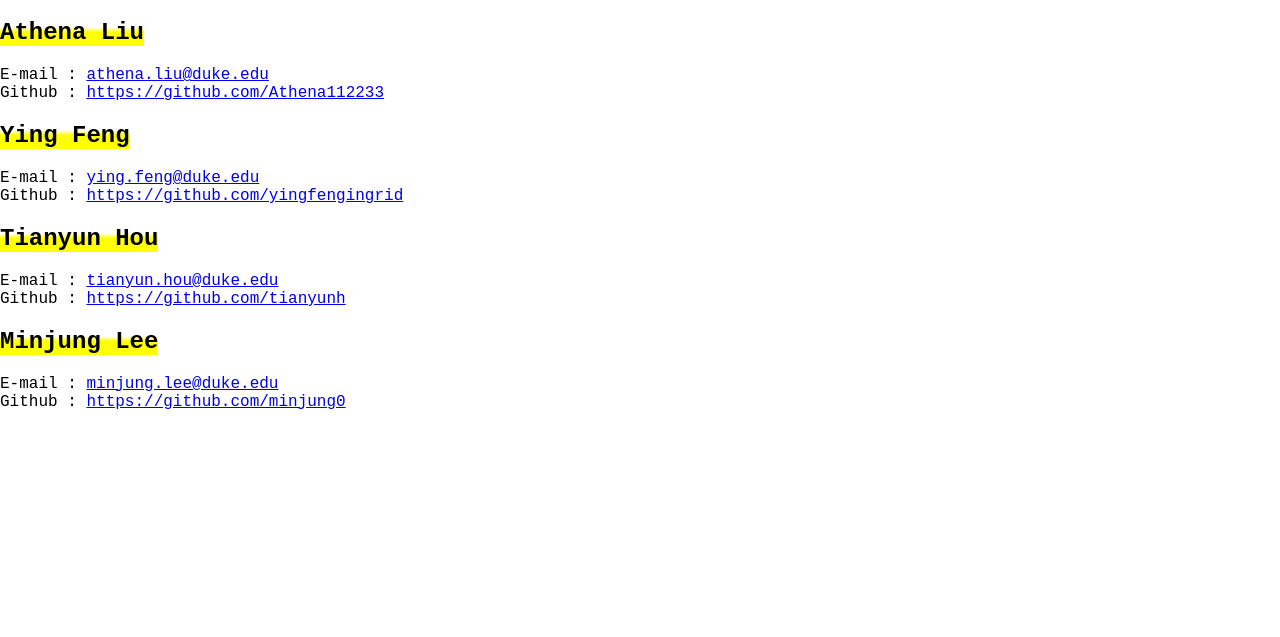
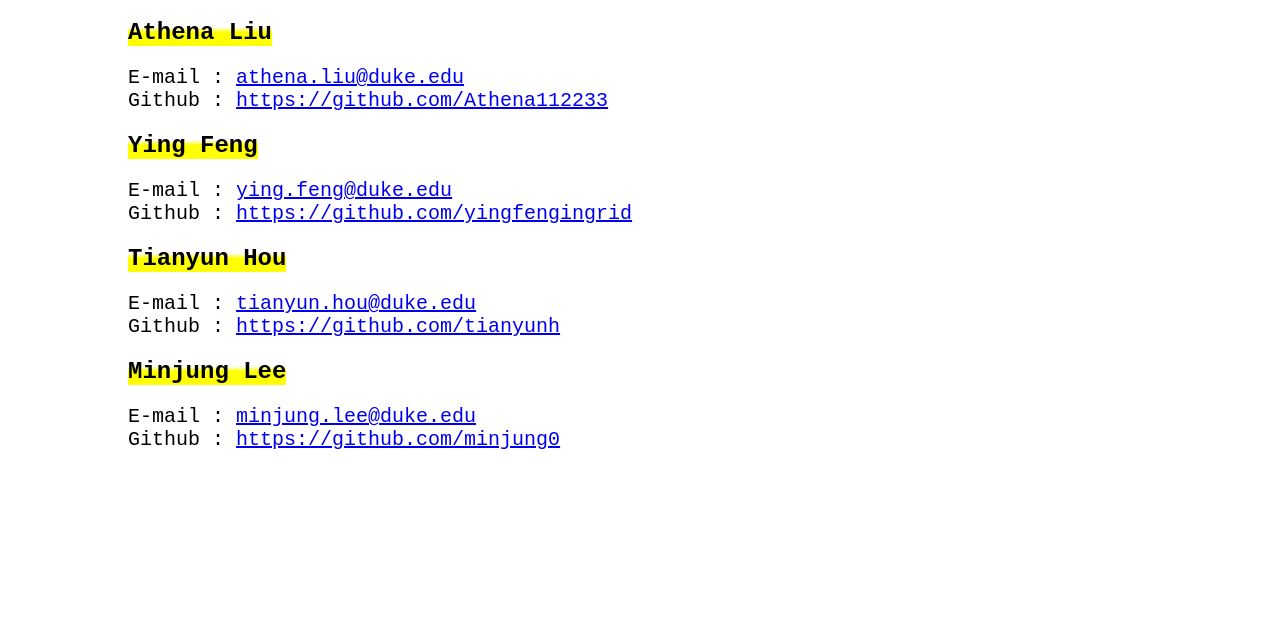
Before and after one commit to Athena112233/airplane_ticket_price, a plain HTML site: page contact_us.html in a window 1280 px wide. Shown: the part 163-800 px from the top of the page. Drawn offline with Linux system fonts and the light colour scheme.

Commit message:
added style to contact us

```diff
--- a/contact_us.html
+++ b/contact_us.html
@@ -15,21 +15,23 @@
             <a href = "contribute.html"> Contribute </a>
             <a href = "contact_us.html"> Contact Us </a>
         </nav>
+
+        <div class = content>
             <div>
                 <h1 class = "subpage-title"> Contact Us </h1>
             </div>
             <h2><span style="background: linear-gradient(0deg, yellow 50%, transparent 70%)">Athena Liu</span></h2>
-    E-mail : <a href="mailto:athena.liu@duke.edu">athena.liu@duke.edu</a><br>
-    Github : <a href="https://github.com/Athena112233" target="_blank">https://github.com/Athena112233</a>
+            <p>E-mail : <a href="mailto:athena.liu@duke.edu">athena.liu@duke.edu</a><br>
+            Github : <a href="https://github.com/Athena112233" target="_blank">https://github.com/Athena112233</a></p>
             <h2><span style="background: linear-gradient(0deg, yellow 50%, transparent 70%)">Ying Feng</span></h2>
-    E-mail : <a href="mailto:ying.feng@duke.edu">ying.feng@duke.edu</a><br>
-    Github : <a href="https://github.com/yingfengingrid" target="_blank">https://github.com/yingfengingrid</a>
+            <p>E-mail : <a href="mailto:ying.feng@duke.edu">ying.feng@duke.edu</a><br>
+            Github : <a href="https://github.com/yingfengingrid" target="_blank">https://github.com/yingfengingrid</a></p>
             <h2><span style="background: linear-gradient(0deg, yellow 50%, transparent 70%)">Tianyun Hou</span></h2>
-    E-mail : <a href="mailto:tianyun.hou@duke.edu">tianyun.hou@duke.edu</a><br>
+            <p>E-mail : <a href="mailto:tianyun.hou@duke.edu">tianyun.hou@duke.edu</a><br>
             Github : <a href="https://github.com/tianyunh" target="_blank">https://github.com/tianyunh</a>
-	<h2><span style="background: linear-gradient(0deg, yellow 50%, transparent 70%)">Minjung Lee</span></h2>
-    E-mail : <a href="mailto:minjung.lee@duke.edu">minjung.lee@duke.edu</a><br>
-    Github : <a href="https://github.com/minjung0" target="_blank">https://github.com/minjung0</a>
-
+            <h2><span style="background: linear-gradient(0deg, yellow 50%, transparent 70%)">Minjung Lee</span></h2></p>
+            <p>E-mail : <a href="mailto:minjung.lee@duke.edu">minjung.lee@duke.edu</a><br>
+            Github : <a href="https://github.com/minjung0" target="_blank">https://github.com/minjung0</a></p>
+    </div>
     </body>
 </html>
```
Also changed, not shown: methods.html (+0 -1 lines). Lines whose indentation alone changed are shown as unchanged.
